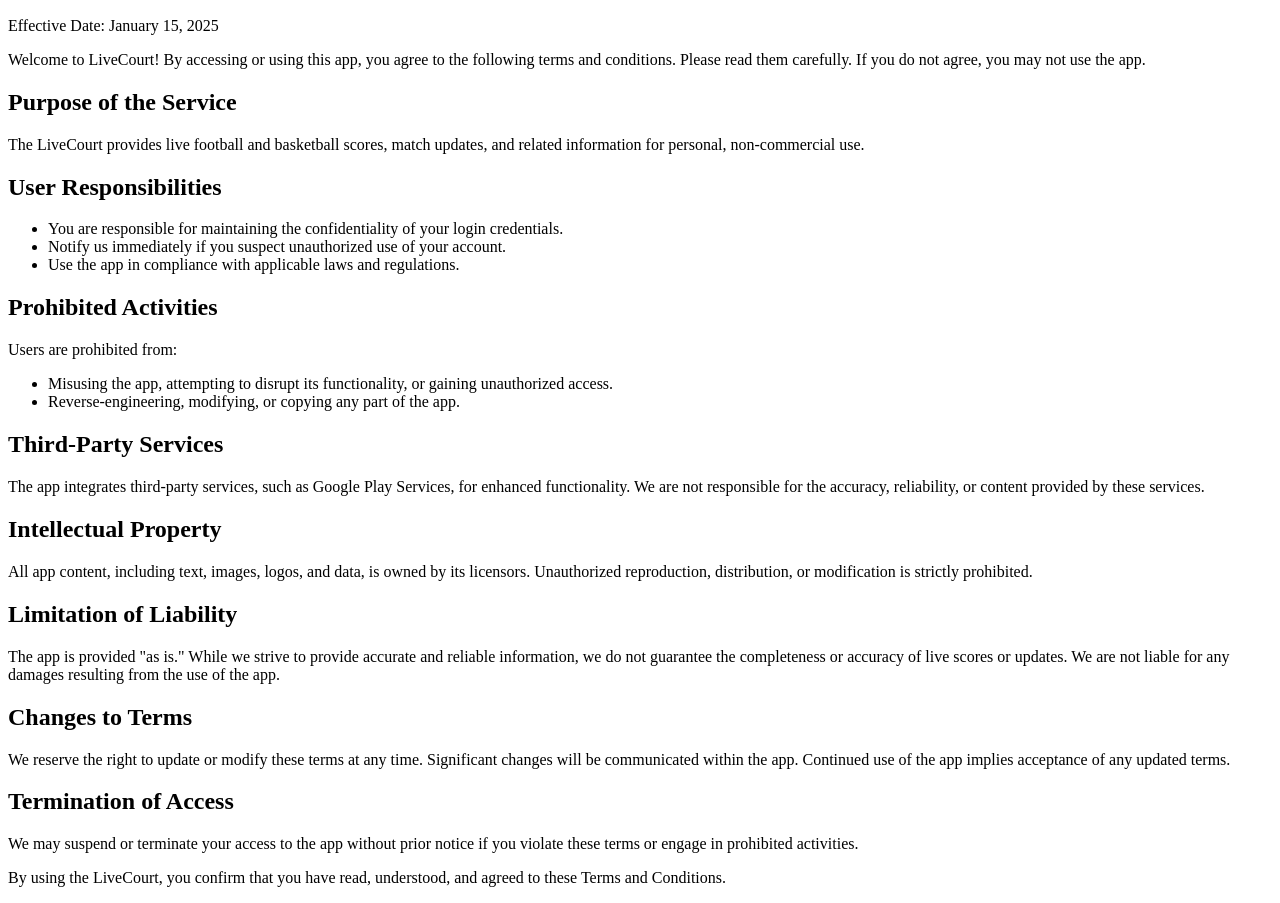
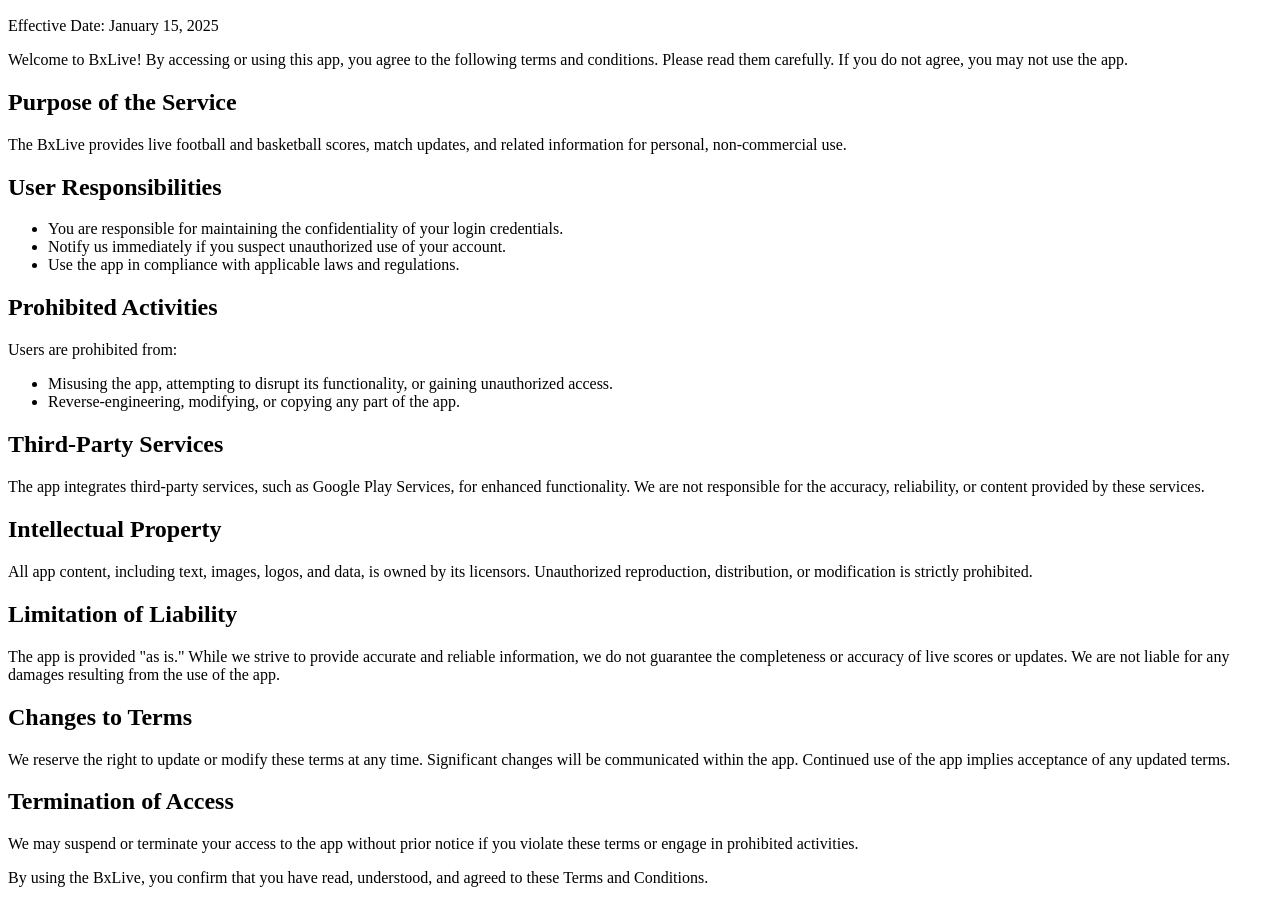
Before and after one commit to MyApps-Ticks/Live-Court, a plain HTML site: page index.html in a window 1280 px wide. Shown: the part 50-953 px from the top of the page. Drawn offline with Linux system fonts and the light colour scheme.

Commit message:
Update index.html

```diff
--- a/index.html
+++ b/index.html
@@ -14,14 +14,14 @@
                 <div>
                     <p>Effective Date: January 15, 2025</p>
                     <p>
-                        Welcome to LiveCourt! By accessing or using this app,
+                        Welcome to BxLive! By accessing or using this app,
                         you agree to the following terms and conditions. Please
                         read them carefully. If you do not agree, you may not
                         use the app.
                     </p>
                     <h2>Purpose of the Service</h2>
                     <p>
-                        The LiveCourt provides live football and basketball
+                        The BxLive provides live football and basketball
                         scores, match updates, and related information for
                         personal, non-commercial use.
                     </p>
@@ -88,7 +88,7 @@
                         engage in prohibited activities.
                     </p>
                     <p>
-                        By using the LiveCourt, you confirm that you have read,
+                        By using the BxLive, you confirm that you have read,
                         understood, and agreed to these Terms and Conditions.
                     </p>
                 </div>
```
